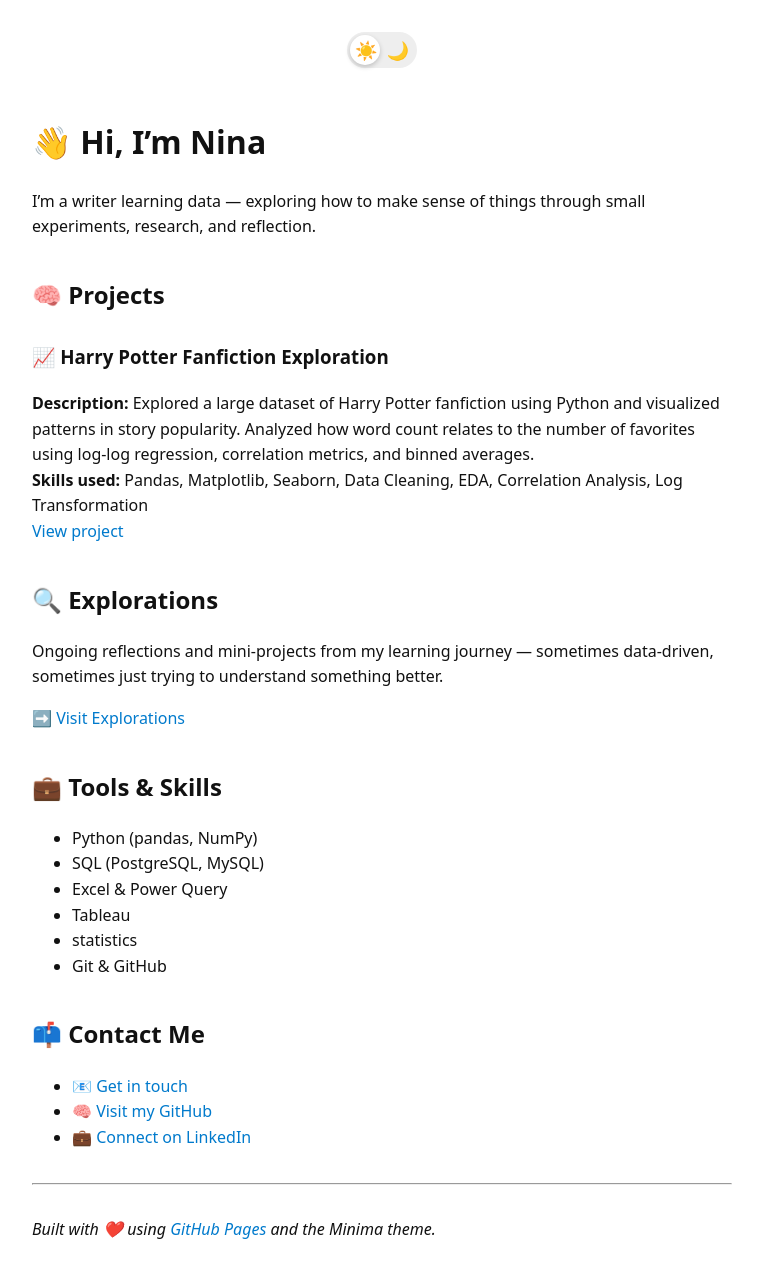
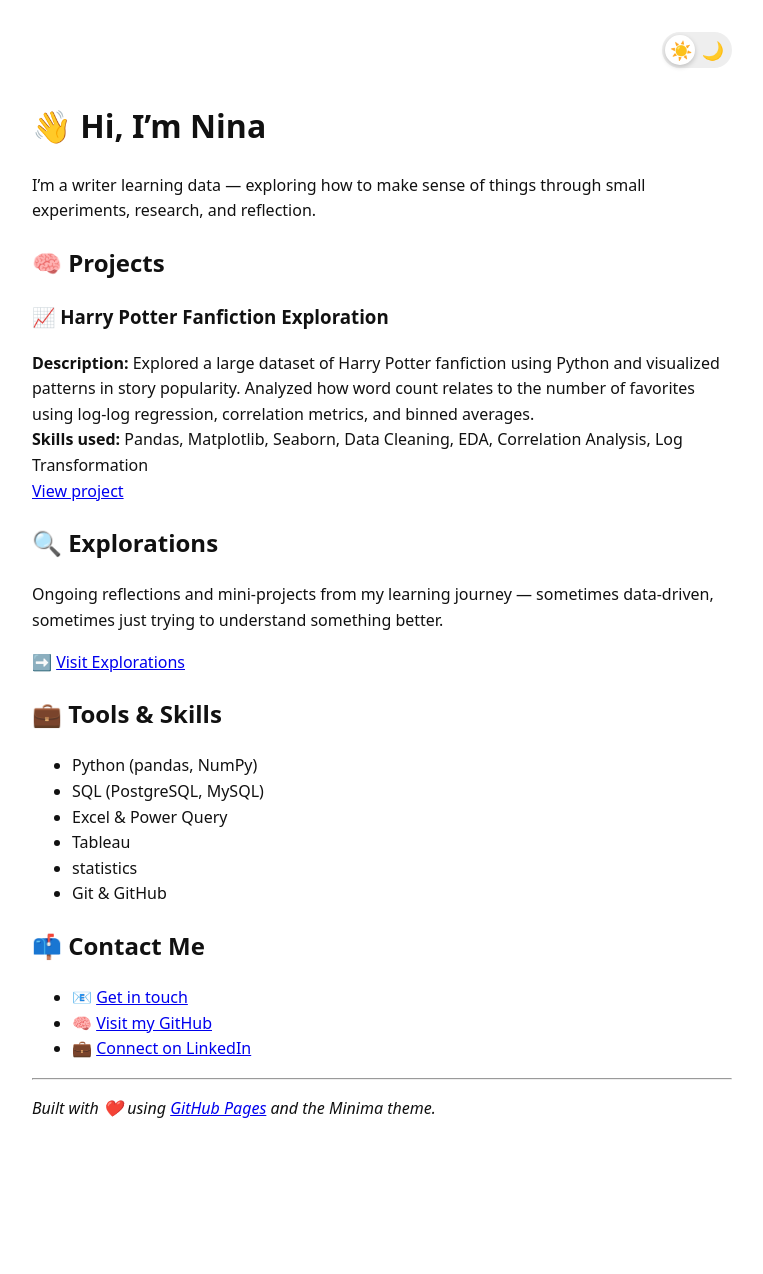
Before and after one commit to nixterra/nixterra.github.io, a Jekyll site: the page built from index.md, in a window 1280 px wide. Shown: the whole page, without its empty margins (258-1021 px from the left). Built offline with Jekyll 4.4.1, drawn with Linux system fonts in a browser that asks for light colours; after the commit the page ends 1154 px from its top, so only the background shows below that.

Commit message:
Update bare.html

```diff
--- a/_layouts/bare.html
+++ b/_layouts/bare.html
@@ -9,12 +9,16 @@
   --bg-color: #ffffff;
   --text-color: #111111;
   --link-color: #007acc;
+  --switch-bg: #eee;
+  --knob-bg: #ffffff;
 }
 
 [data-theme="dark"] {
   --bg-color: #111111;
   --text-color: #eeeeee;
   --link-color: #66ccff;
+  --switch-bg: #444;
+  --knob-bg: #222;
 }
 
   body {
@@ -27,39 +31,17 @@
   line-height: 1.6;
 }
 
-  a {
-    color: var(--link-color);
-    text-decoration: none;
-  }
-
-  a:hover {
-    text-decoration: underline;
-  }
-
-  h1, h2, h3 {
-    margin-top: 1.5em;
-  }
-
-  img {
-    max-width: 100%;
-    height: auto;
-  }
-
-  hr {
-    margin: 2em 0;
-  }
-
 .theme-switch-wrapper {
   display: flex;
-  justify-content: center;
-  margin: 2em;
+  justify-content: flex-end; /* align to right */
+  margin-bottom: 2em;
 }
 
 .theme-switch {
   position: relative;
   width: 70px;
   height: 36px;
-  background: #eee;
+  background: var(--switch-bg);
   border-radius: 18px;
   display: flex;
   align-items: center;
@@ -68,6 +50,7 @@
   cursor: pointer;
   font-size: 18px;
   box-sizing: border-box;
+  transition: background 0.3s;
 }
 
 .theme-switch .icon {
@@ -80,13 +63,12 @@
   left: 3px;
   width: 30px;
   height: 30px;
-  background: white;
+  background: var(--knob-bg);
   border-radius: 50%;
-  transition: transform 0.3s ease;
+  transition: transform 0.3s, background 0.3s;
   box-shadow: 0 2px 5px rgba(0,0,0,0.2);
 }
 
-/* Move knob to the right when checked */
 #theme-toggle:checked + .theme-switch .switch-knob {
   transform: translateX(34px);
 }
@@ -108,7 +90,7 @@
   function setTheme(theme) {
     document.documentElement.setAttribute('data-theme', theme);
     localStorage.setItem('theme', theme);
-    toggleButton.checked = theme === 'dark';
+    toggleButton.checked = theme === 'dark'; // Sync visual toggle
   }
 
   toggleButton.addEventListener('click', () => {
```
Lines whose indentation alone changed are shown as unchanged.
